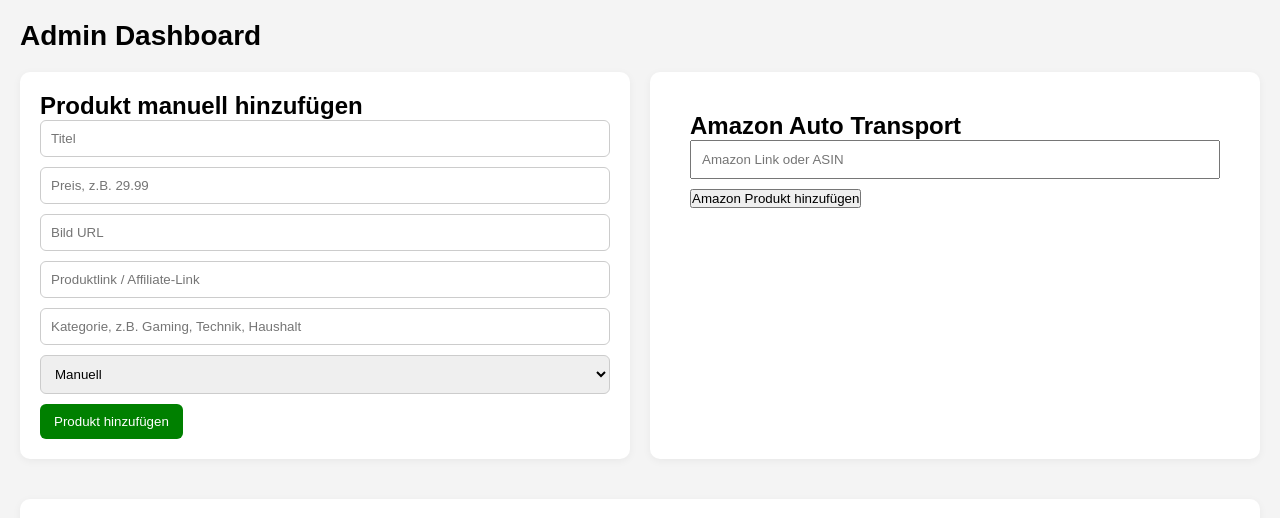
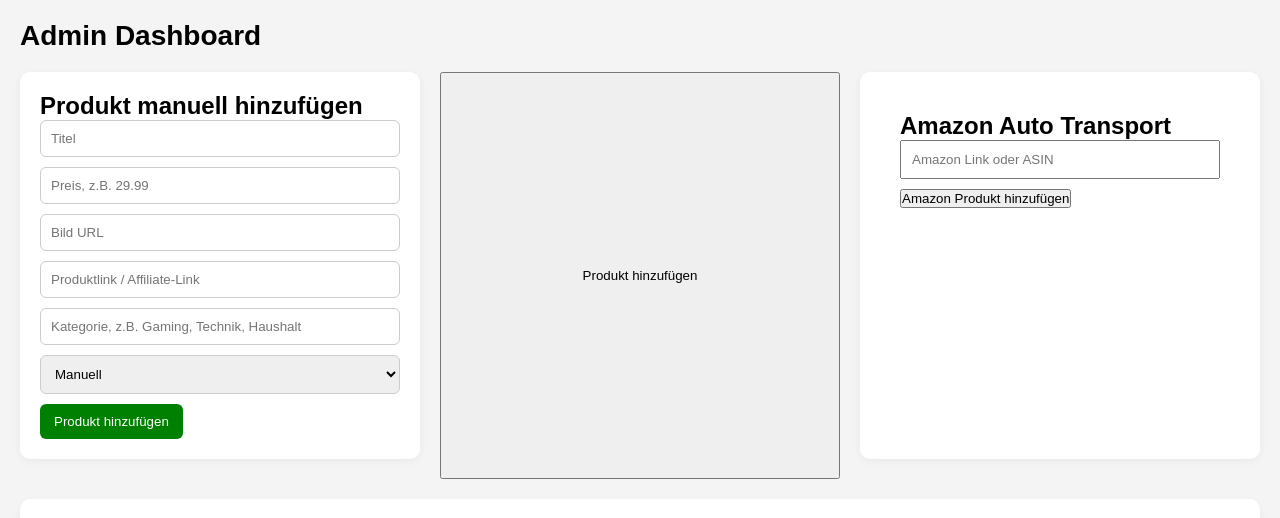
Before and after one commit to powersparfuchsdeals-ship-it/powersparfuchsdeals, a Next.js app: page /admin in a window 1280 px wide. Shown: the top 518 px of the page. Built offline with nearby package versions, Linux system fonts and the light colour scheme; no server answers.

Commit message:
Update admin.js

```diff
--- a/pages/admin.js
+++ b/pages/admin.js
@@ -310,7 +310,9 @@ export default function AdminPage() {
             {saving ? "Speichert..." : "Produkt hinzufügen"}
           </button>
         </div>
-
+          <button onClick={createProduct}>
+           Produkt hinzufügen
+        </button>
         <div style={styles.card}>
           <AmazonAutoTransport onProductAdded={loadProducts} />
         </div>
```
